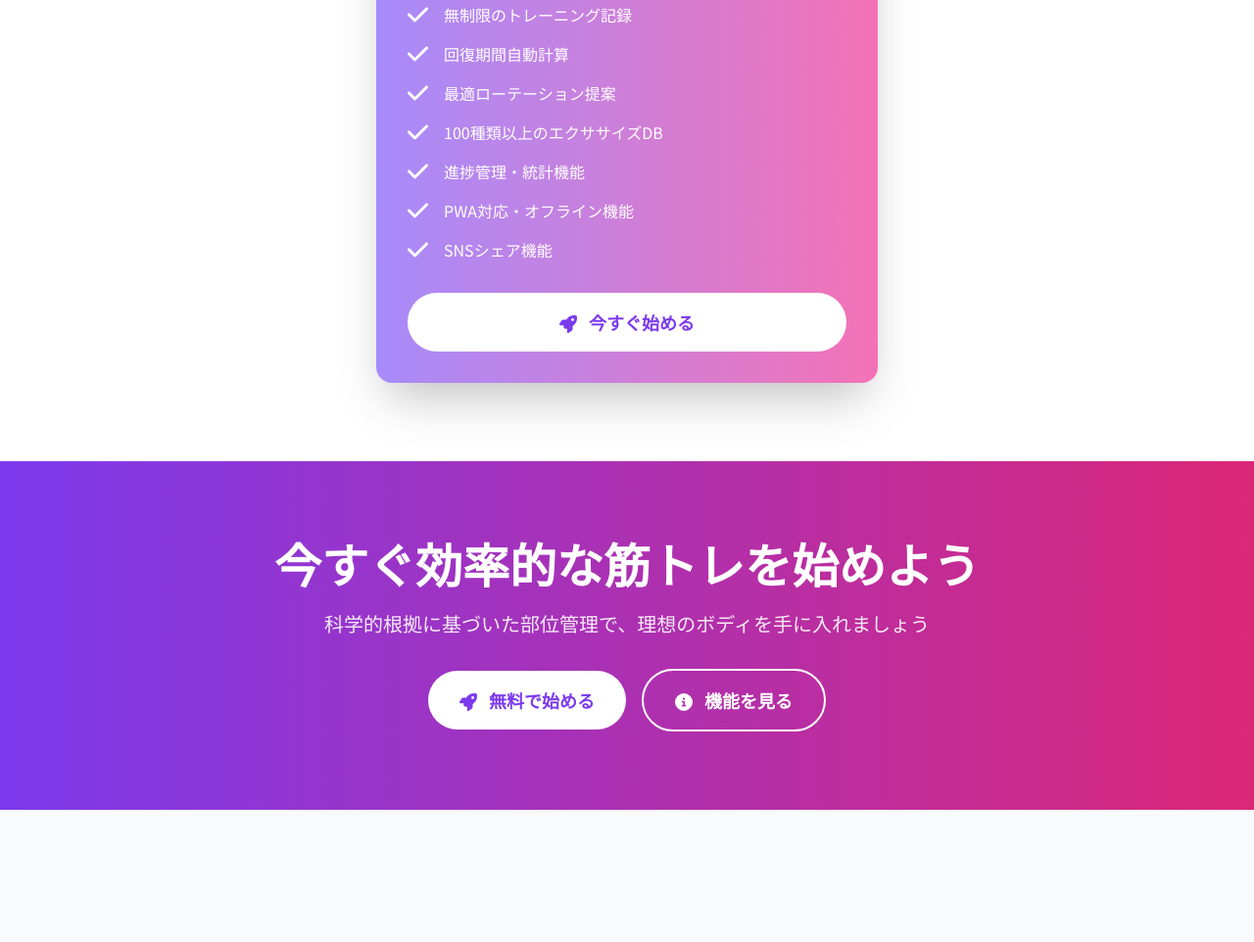
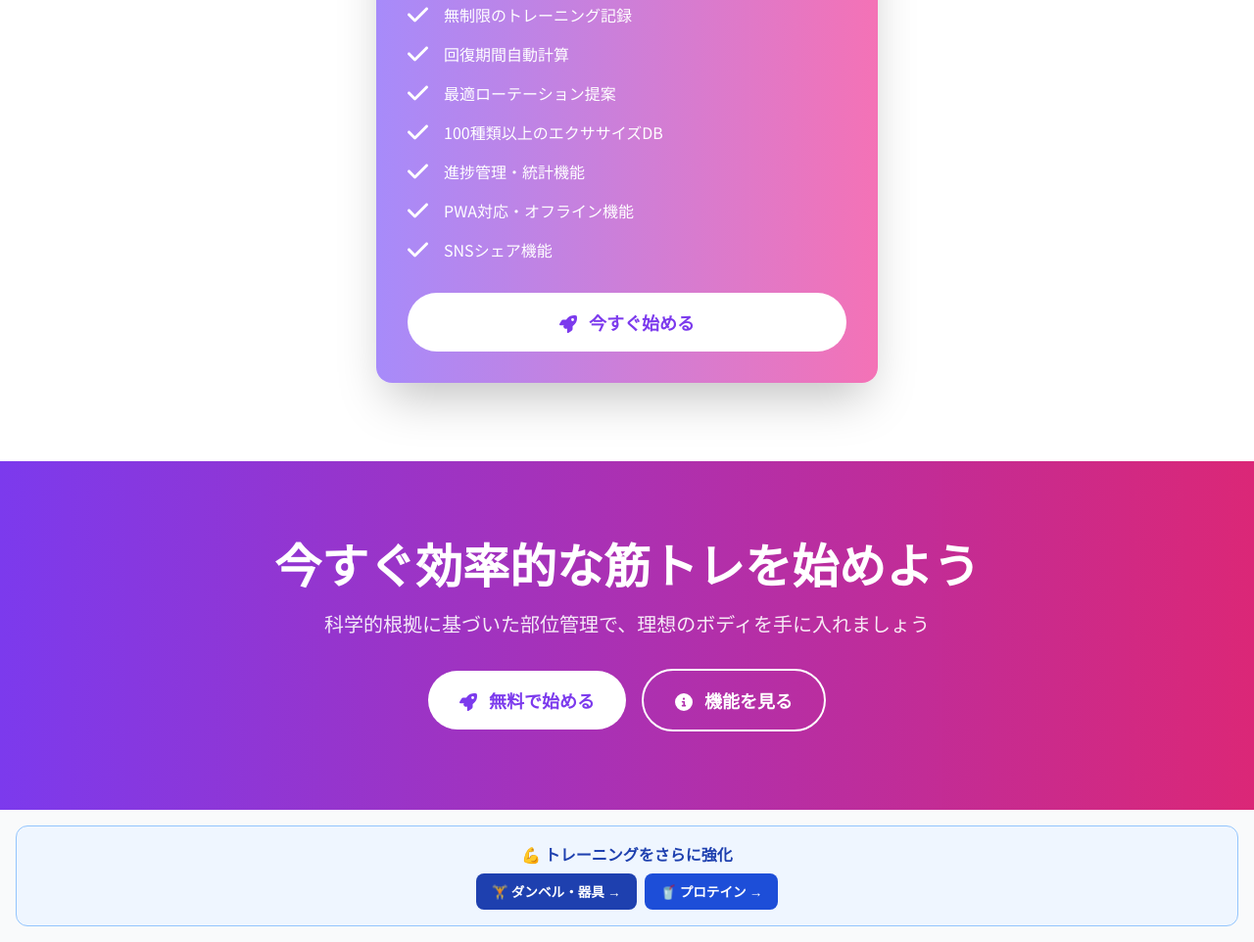
Before and after one commit to appadaycreator/muscle-rotation-manager, a website: page index.html in a window 1280 px wide. Shown: the part 5107-6069 px from the top of the page at 98% size. Before the commit the page ends 5934 px from the top, so only its background shows below. Drawn offline with nearby package versions, Linux system fonts and the light colour scheme.

Commit message:
Add Amazon affiliate links（断捨離/筋トレ関連商品）

```diff
--- a/index.html
+++ b/index.html
@@ -1392,6 +1392,18 @@
         statsObserver.observe(statsSection);
       }
     </script>
+    <!-- Amazon アフィリエイト -->
+    <div style="background:#eff6ff;border:1px solid #93c5fd;border-radius:12px;padding:16px;margin:16px;text-align:center;">
+      <p style="font-weight:bold;color:#1e40af;margin-bottom:8px;">💪 トレーニングをさらに強化</p>
+      <div style="display:flex;gap:8px;flex-wrap:wrap;justify-content:center;">
+        <a href="https://www.amazon.co.jp/s?k=ダンベル+筋トレ+初心者&tag=appadaycrea0f-22" target="_blank" rel="noopener noreferrer"
+           class="js-track-affiliate" data-platform="Amazon" data-item-name="ダンベル" data-link-type="affiliate_link"
+           style="display:inline-block;background:#1e40af;color:#fff;padding:8px 16px;border-radius:8px;font-weight:bold;text-decoration:none;font-size:0.85em;">🏋️ ダンベル・器具 →</a>
+        <a href="https://www.amazon.co.jp/s?k=プロテイン+おすすめ+筋トレ&tag=appadaycrea0f-22" target="_blank" rel="noopener noreferrer"
+           class="js-track-affiliate" data-platform="Amazon" data-item-name="プロテイン" data-link-type="affiliate_link"
+           style="display:inline-block;background:#1d4ed8;color:#fff;padding:8px 16px;border-radius:8px;font-weight:bold;text-decoration:none;font-size:0.85em;">🥤 プロテイン →</a>
+      </div>
+    </div>
   </body>
 </html>
 <script id="html_badge_script1">
```
